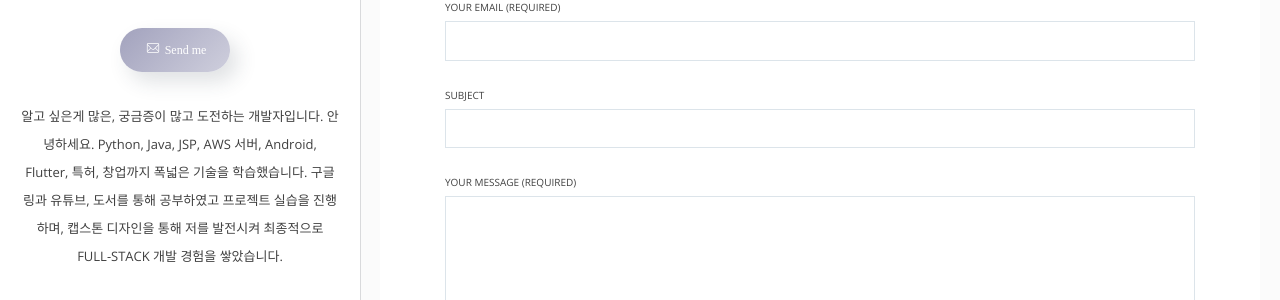
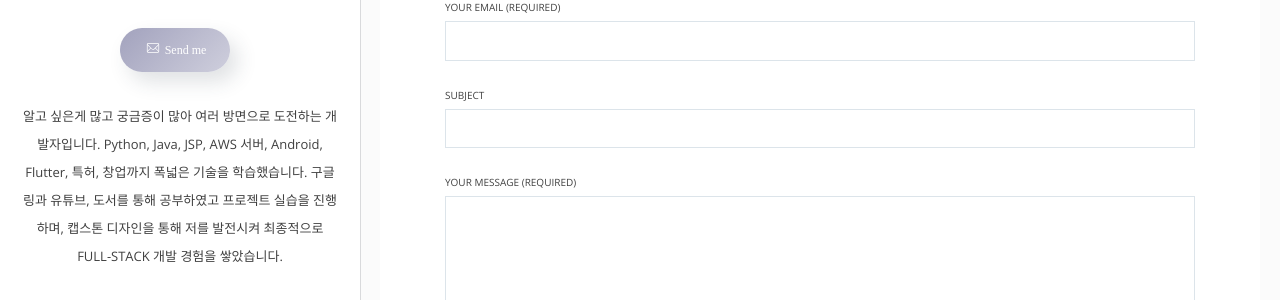
Before and after one commit to from-youngmiin/from-youngmiin.github.io, a Jekyll site: the page built from _pages/contact/index.html, in a window 1280 px wide. Shown: the part 202-502 px from the top of the page. Built offline with Jekyll 4.4.1, drawn with Linux system fonts in a browser that asks for light colours; some web fonts are replaced.

Commit message:
GoAT 보충

```diff
--- a/_config.yml
+++ b/_config.yml
@@ -10,9 +10,9 @@ author-job:     개발자
 author-email:   youngmin_1111@naver.com
 author-twitter:
 about-author: |
-  알고 싶은게 많은, 궁금증이 많고 도전하는 개발자입니다.
+  알고 싶은게 많고 궁금증이 많아 여러 방면으로 도전하는 개발자입니다.
 
-  안녕하세요. Python, Java, JSP, AWS 서버, Android, Flutter, 특허, 창업까지 폭넓은 기술을 학습했습니다.
+  Python, Java, JSP, AWS 서버, Android, Flutter, 특허, 창업까지 폭넓은 기술을 학습했습니다.
 
   구글링과 유튜브, 도서를 통해 공부하였고 프로젝트 실습을 진행하며,
 
```
Also changed, not shown: _posts/2024-12-12-GoAT.markdown (+40 -4 lines), images/8.jpg (deleted), images/GoAT관련연구1.png (added), images/GoAT관련연구2.png (added), images/GoAT관련연구3.png (added), images/GoAT관련연구4.png (added), images/GoAT기능흐름도.png, images/GoAT비용알고리즘1.png (added), images/GoAT비용알고리즘2.png (added), images/GoAT세부사항1.png (added), images/GoAT세부사항2.png (added), images/GoAT세부사항3.png (added), images/GoAT세부사항4.png (added), images/GoAT알고리즘1.png (added), 1 more files, 3 other files.
